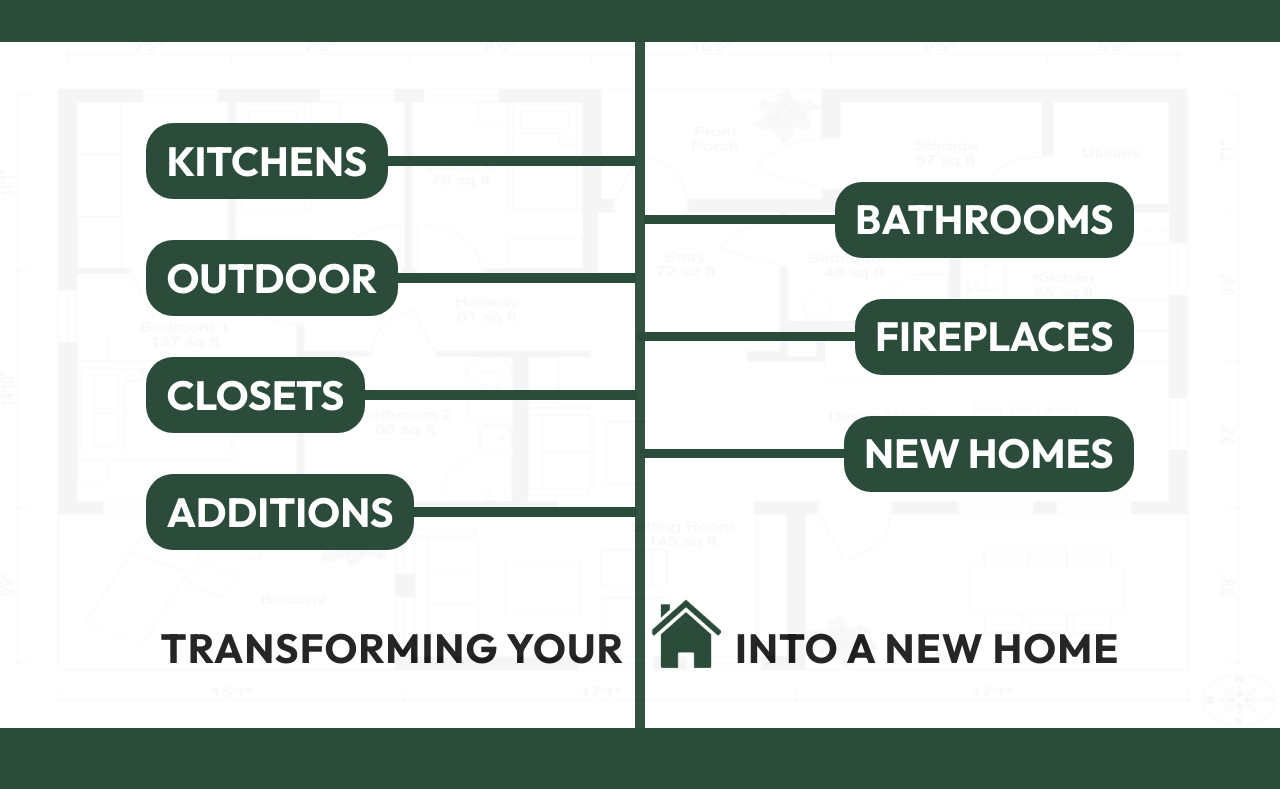
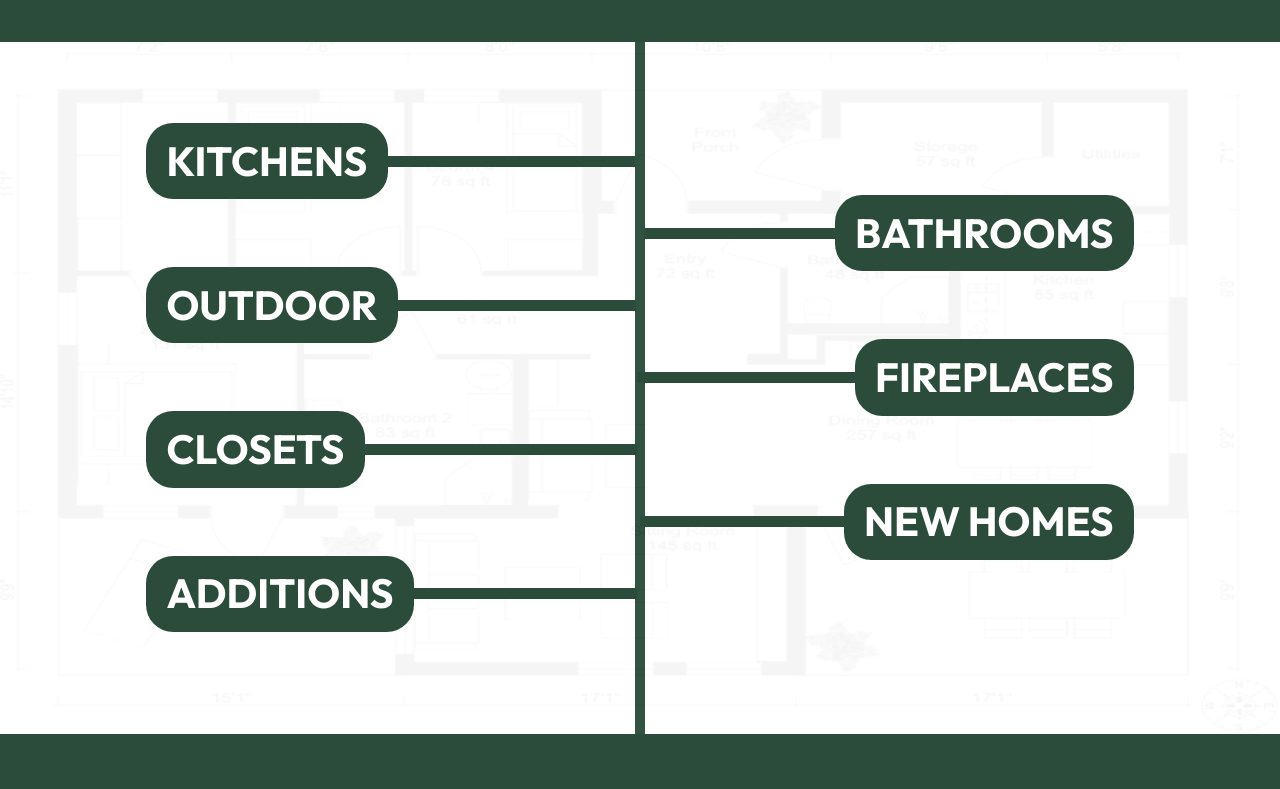
Before and after one commit to Visions-to-Visuals/next-js-freelance-template, a Next.js app: page /project-gallery in a window 1280 px wide. Shown: the part 760-1549 px from the top of the page. Built offline with nearby package versions, Linux system fonts and the light colour scheme.

Commit message:
feat: Category Animation Improvements

```diff
--- a/app/components/categories.tsx
+++ b/app/components/categories.tsx
@@ -1,79 +1,81 @@
-"use client"
-import { useEffect, useState } from "react";
+import { useEffect, useState, useRef } from "react";
 import { motion, useAnimation } from "framer-motion";
 import { useInView } from "react-intersection-observer";
 
 export default function Categories() {
 
-    const [hasAnimated, setHasAnimated] = useState(false);
-    const { ref: divRef, inView: divInView } = useInView({ threshold: .80 });
-
-    const itemVariants = {
-        hidden: { opacity: 0, x: "-50px" },
-        visible: { opacity: 1, x: 0 }
-    };
-
-    const itemVariants2 = {
-        hidden: { opacity: 0, x: "50px" },
-        visible: { opacity: 1, x: 0 }
-    };
+    function CategoryItemLeft({text, width}) {
+        const controls = useAnimation();
+        const { ref, inView } = useInView({ threshold: 1 });
 
         useEffect(() => {
-        if (divInView && !hasAnimated) {
-            setHasAnimated(true);
+            if (inView) {
+                controls.start({ opacity: 1, x: 0 }, { duration: 0.4 });
             }
-    }, [divInView]);
+        }, [controls, inView]);
 
-    function CategoryItemLeft({text, width}) {
         return(
-            <div className="relative flex items-center z-[20]">
-                <h1 className="text-[3rem] text-primary bg-secondary px-6 py-4 rounded-[2rem]
-                cursor-pointer hover:bg-accent duration-200">{text}</h1>
-                <div style={{ width: width }} className="h-[.7rem] bg-secondary right-[-16rem] top-[50%]"></div>
-            </div>
+            <motion.div
+                className="relative flex items-center z-[20]"
+                ref={ref}
+                initial={{ opacity: 0, x: 40 }}
+                animate={controls}
+            >
+                <h1 className="text-[3rem] text-primary bg-secondary px-6 py-4 rounded-[2rem] cursor-pointer hover:bg-accent duration-200">{text}</h1>
+                <div style={{ width: width }} className="h-[.8rem] bg-secondary right-[-16rem] top-[50%]"></div>
+            </motion.div>
         )
     }
 
     function CategoryItemRight({text, width}) {
+        const controls = useAnimation();
+        const { ref, inView } = useInView({ threshold: 1 });
+
+        useEffect(() => {
+            if (inView) {
+                controls.start({ opacity: 1, x: 0 }, { duration: 0.4 });
+            }
+        }, [controls, inView]);
+
         return(
-            <div className="relative flex items-center flex-row-reverse z-[20]">
-                <h1 className="text-[3rem] text-primary bg-secondary px-6 py-4 rounded-[2rem]
-                cursor-pointer hover:bg-accent duration-200">{text}</h1>
-                <div style={{ width: width }} className="h-[.7rem] bg-secondary left-[-13.5rem] top-[50%]"></div>
-            </div>
+            <motion.div
+                className="relative flex items-center flex-row-reverse z-[20]"
+                ref={ref}
+                initial={{ opacity: 0, x: -40 }}
+                animate={controls}
+            >
+                <h1 className="text-[3rem] text-primary bg-secondary px-6 py-4 rounded-[2rem] cursor-pointer hover:bg-accent duration-200">{text}</h1>
+                <div style={{ width: width }} className="h-[.8rem] bg-secondary left-[-13.5rem] top-[50%]"></div>
+            </motion.div>
         )
     }
 
     return(
         <section className="bg-primary text-dark px-[2rem] relative min-h-[80vh]">
             <div className="flex justify-center">
-            <div
-            className="w-[.7rem] h-screen bg-secondary absolute top-0 bottom-0 m-auto mx-0"
-            >
-            </div>
+                <div className="w-[.8rem] h-screen bg-secondary absolute top-0 bottom-0 m-auto mx-0"></div>
             </div>
 
-        <div className="flex justify-center items-center mt-[2rem] mb-14 gap-0 z-[20]
-        tablet-s:flex-wrap tablet-s:gap-[4rem] tablet-s:mt-[2rem]">
-            <div className="flex flex-col gap-y-[3rem]">
+            <div className="flex justify-center items-center mt-[2rem] mb-14 gap-0 z-[20] tablet-s:flex-wrap tablet-s:gap-[4rem] tablet-s:mt-[2rem]">
+                <div className="flex flex-col gap-y-[5rem]">
                     <CategoryItemLeft text="KITCHENS" width="18.2rem"></CategoryItemLeft>
                     <CategoryItemLeft text="OUTDOOR" width="17.5rem"></CategoryItemLeft>
                     <CategoryItemLeft text="CLOSETS" width="20rem"></CategoryItemLeft>
                     <CategoryItemLeft text="ADDITIONS" width="16.4rem"></CategoryItemLeft>
                 </div>
 
-            <div className="flex flex-col gap-y-[3rem]">
+                <div className="flex flex-col gap-y-[5rem]">
                     <CategoryItemRight text="BATHROOMS" width="14rem"></CategoryItemRight>
                     <CategoryItemRight text="FIREPLACES" width="16rem"></CategoryItemRight>
                     <CategoryItemRight text="NEW HOMES" width="15rem"></CategoryItemRight>
                 </div>
             </div>
 
-        <div className="flex justify-center items-end gap-4 z-[20]">
+            {/* <div className="flex justify-center items-end gap-6 z-[20]">
                 <h1 className="tracking-wide pr-4">TRANSFORMING YOUR</h1>
-            <img src="images/houses.png" className="w-[70px] pb-1 z-[20]"></img>
+                <img src="images/houses.png" className="w-[70px] pb-1"></img>
                 <h1 className="tracking-wide">INTO A NEW HOME</h1>
-        </div>
+            </div> */}
 
             <img src="images/floorplan.png" className="absolute top-0 left-0 h-[100%] w-[100%] opacity-40 z-0 pointer-events-none"></img>
         </section>
--- a/app/components/team.tsx
+++ b/app/components/team.tsx
@@ -50,7 +50,7 @@ export default function Team() {
         { name: "Timothy Schoolland", image: "/images/team3.png" },
         { name: "Levi Sawyer", image: "/images/team1.png" },
         { name: "The Other Guy", image: "/images/team2.png" },
-        { name: "King Beeyn", image: "/images/team4.jpg" }
+        { name: "King Beeyn", image: "/images/team4.jpg" },
     ];
 
     return (
```
Lines whose indentation alone changed are shown as unchanged.
